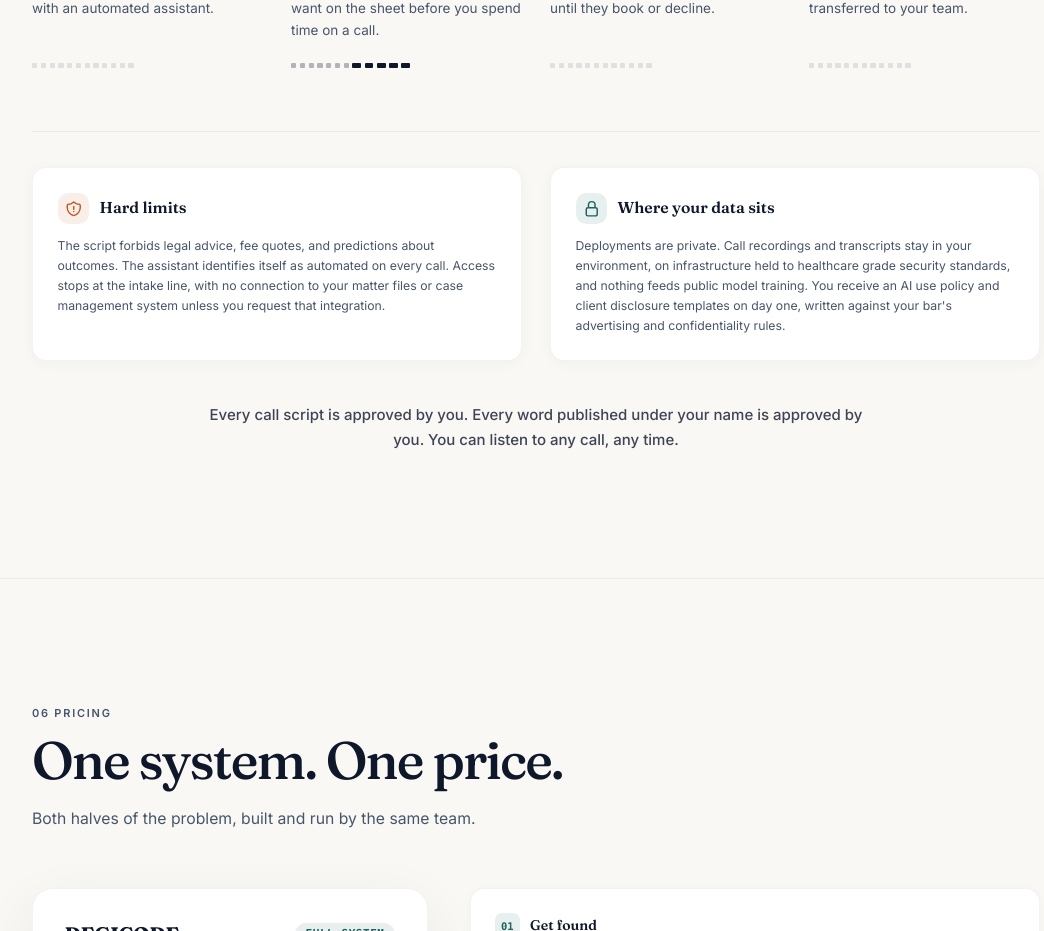
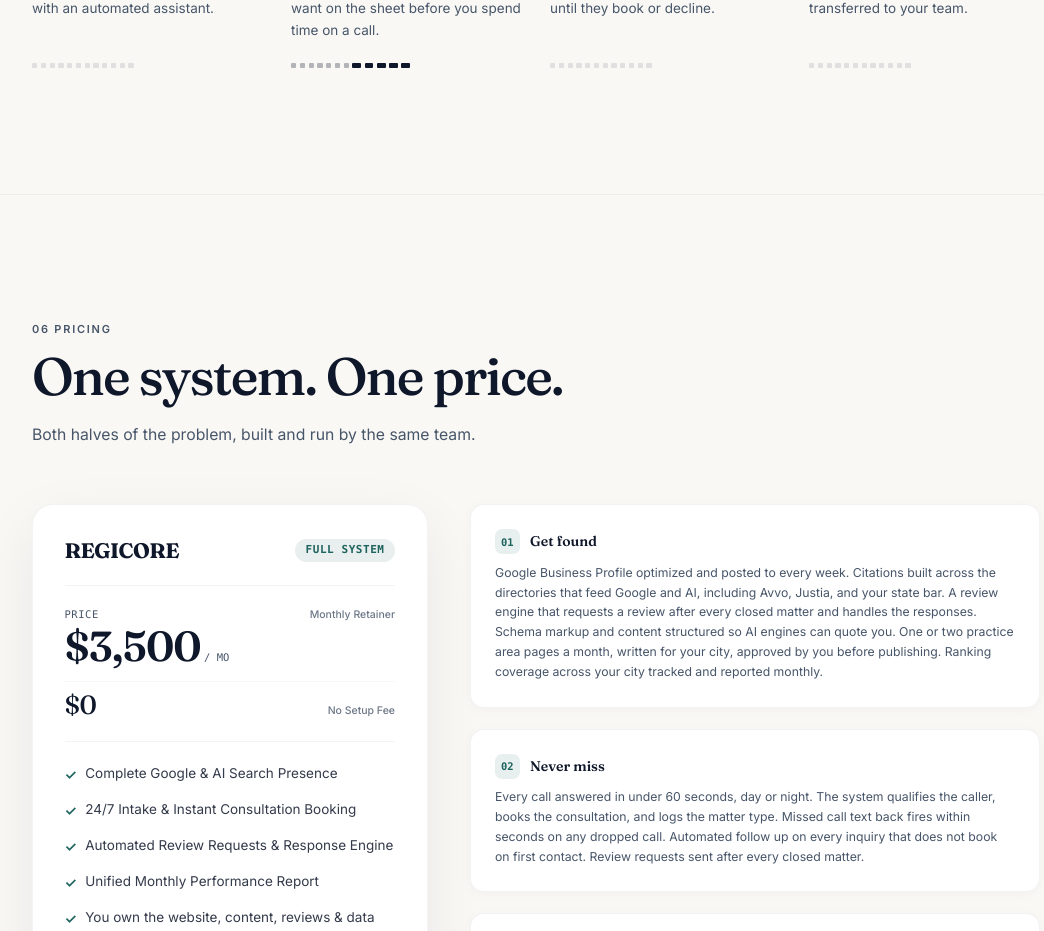
Before and after one commit to spectredad/Regicore, a Next.js app: page / in a window 1280 px wide. Shown: the part 4953-5884 px from the top of the page, without its empty margins (104-1148 px from the left). Built offline with nearby package versions, Linux system fonts and the light colour scheme.

Commit message:
clean: remove safeguards cards and closing line from Section 5

```diff
--- a/components/IntakeSystem.tsx
+++ b/components/IntakeSystem.tsx
@@ -280,46 +280,6 @@ export default function IntakeSystem() {
           })}
         </div>
 
-        {/* Safeguards & Governance: Hard Limits & Where your data sits */}
-        <div className="mt-14 sm:mt-18 pt-10 border-t border-line-low grid grid-cols-1 md:grid-cols-2 gap-6 lg:gap-8">
-          {/* Hard Limits */}
-          <div className="reveal rounded-2xl border border-line-low bg-surface-elevated p-6 sm:p-7 shadow-[0_2px_14px_rgba(15,23,42,0.04)]">
-            <div className="flex items-center gap-3 mb-3.5">
-              <div className="flex size-9 items-center justify-center rounded-xl bg-coral-accent/10 text-coral-accent">
-                <svg className="w-5 h-5" fill="none" viewBox="0 0 24 24" stroke="currentColor" strokeWidth={2}>
-                  <path strokeLinecap="round" strokeLinejoin="round" d="M12 9v3.75m0-10.036A11.959 11.959 0 013.598 6 11.99 11.99 0 003 9.75c0 5.592 3.824 10.29 9 11.622 5.176-1.332 9-6.03 9-11.622 0-1.31-.21-2.57-.598-3.75h-.152c-3.196 0-6.1-1.249-8.25-3.286zm0 13.036h.008v.008H12v-.008z" />
-                </svg>
-              </div>
-              <h3 className="font-sans text-lg font-semibold text-ink">Hard limits</h3>
-            </div>
-            <p className="text-sm leading-relaxed text-muted">
-              The script forbids legal advice, fee quotes, and predictions about outcomes. The assistant identifies itself as automated on every call. Access stops at the intake line, with no connection to your matter files or case management system unless you request that integration.
-            </p>
-          </div>
-
-          {/* Where your data sits */}
-          <div className="reveal rounded-2xl border border-line-low bg-surface-elevated p-6 sm:p-7 shadow-[0_2px_14px_rgba(15,23,42,0.04)]">
-            <div className="flex items-center gap-3 mb-3.5">
-              <div className="flex size-9 items-center justify-center rounded-xl bg-teal/10 text-teal">
-                <svg className="w-5 h-5" fill="none" viewBox="0 0 24 24" stroke="currentColor" strokeWidth={2}>
-                  <path strokeLinecap="round" strokeLinejoin="round" d="M16.5 10.5V6.75a4.5 4.5 0 10-9 0v3.75m-.75 11.25h10.5a2.25 2.25 0 002.25-2.25v-6.75a2.25 2.25 0 00-2.25-2.25H6.75a2.25 2.25 0 00-2.25 2.25v6.75a2.25 2.25 0 002.25 2.25z" />
-                </svg>
-              </div>
-              <h3 className="font-sans text-lg font-semibold text-ink">Where your data sits</h3>
-            </div>
-            <p className="text-sm leading-relaxed text-muted">
-              Deployments are private. Call recordings and transcripts stay in your environment, on infrastructure held to healthcare grade security standards, and nothing feeds public model training. You receive an AI use policy and client disclosure templates on day one, written against your bar's advertising and confidentiality rules.
-            </p>
-          </div>
-        </div>
-
-        {/* Closing Line */}
-        <div className="reveal mt-10 sm:mt-12 text-center">
-          <p className="text-sm sm:text-[15px] font-medium text-ink/80 leading-relaxed max-w-3xl mx-auto">
-            Every call script is approved by you. Every word published under your name is approved by you. You can listen to any call, any time.
-          </p>
-        </div>
-
       </div>
     </section>
   );
```
